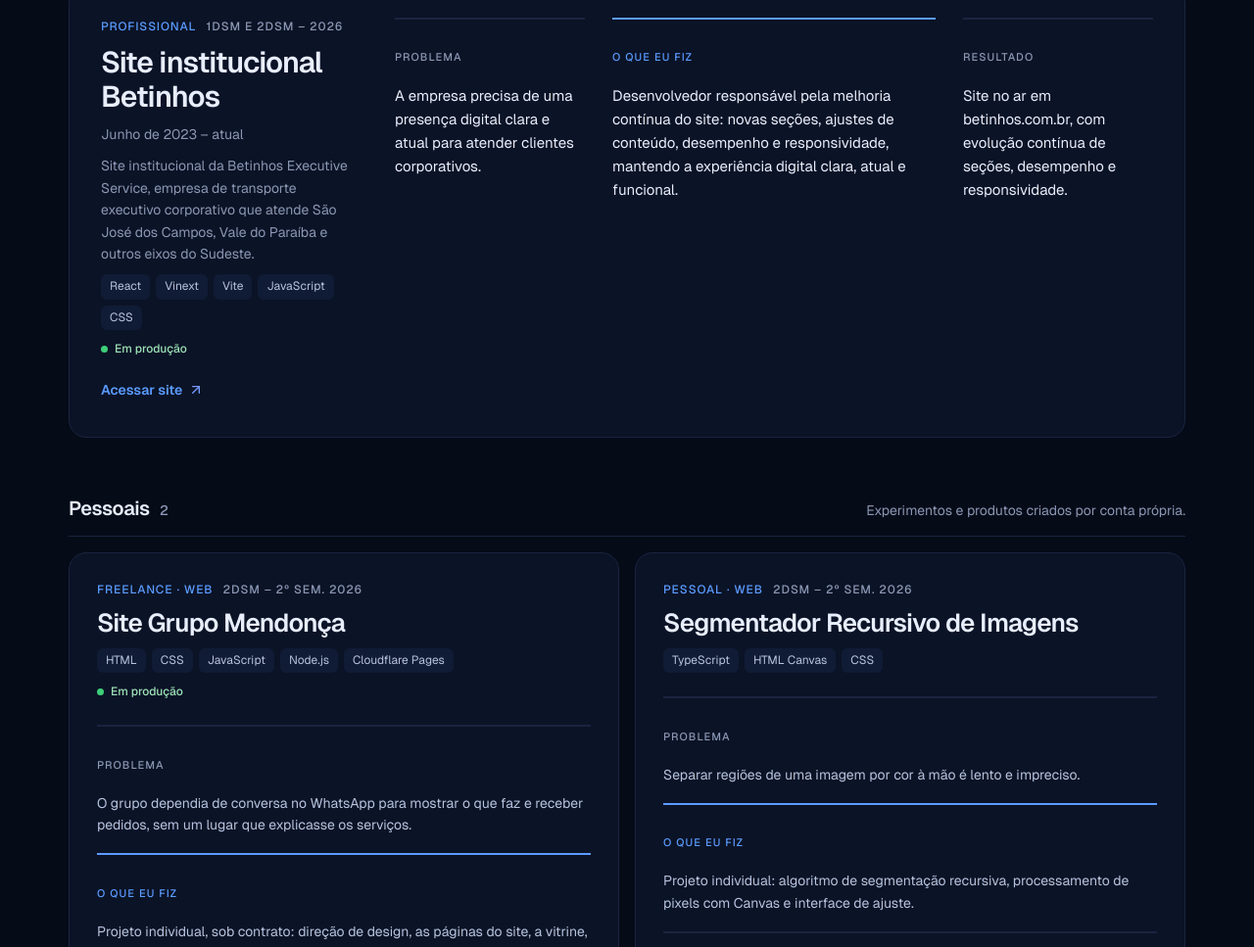
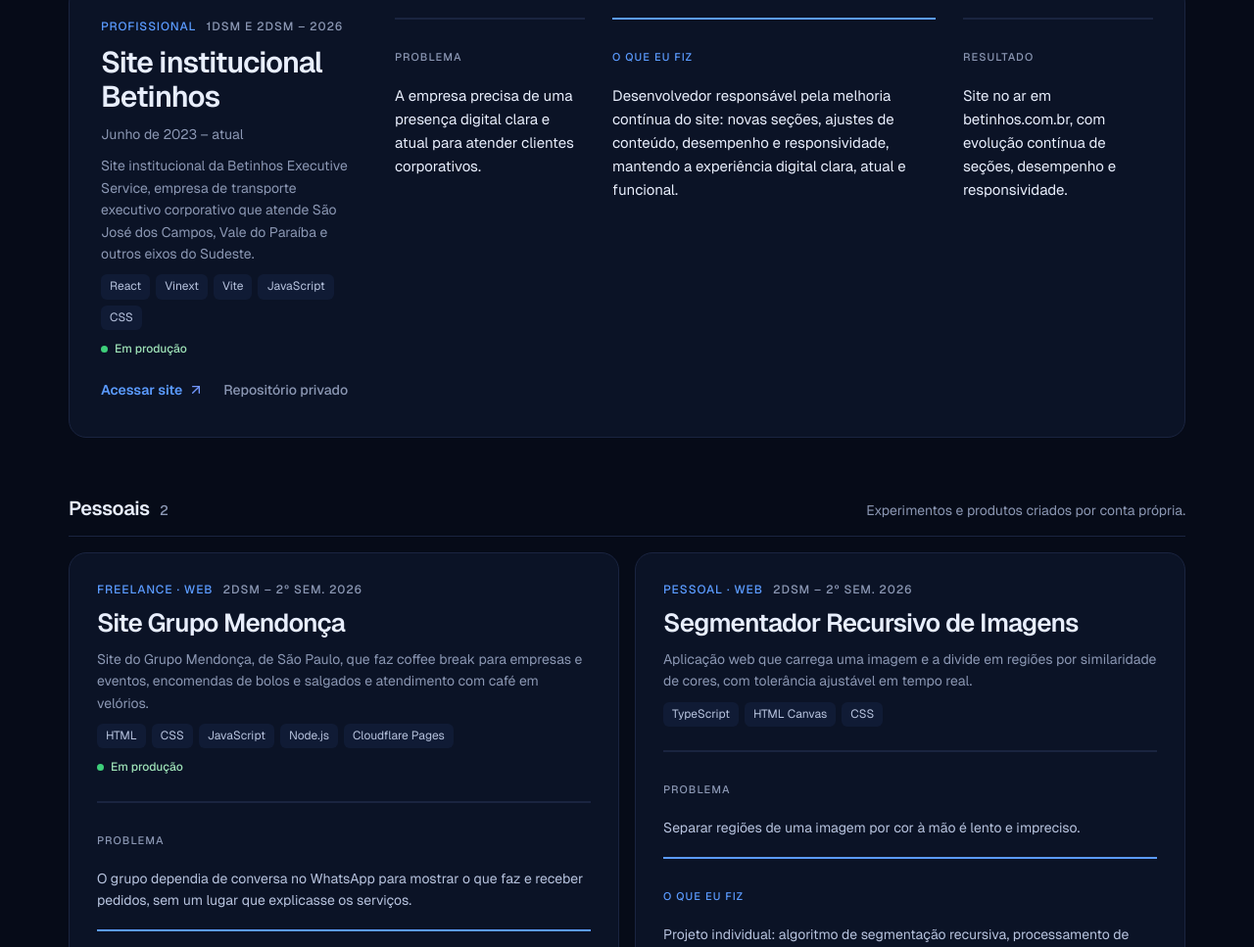
Before and after one commit to fatec-jacarei-dsm-portfolio/ra2581392613018, a plain HTML site: page docs/index.html in a window 1280 px wide. Shown: the part 3485-4452 px from the top of the page at 98% size. Drawn offline with Linux system fonts and the light colour scheme.

Commit message:
Projetos: descrição em todos os cards e aviso de repositório privado
A Fatec pede, em cada projeto, uma breve descrição e o link do
repositório. A descrição, que só aparecia nos cards largos, agora
aparece em todos. Quando o card tem link do site e o repositório é
fechado, mostra também "Repositório privado" ao lado; o Segmentador
e o Grupo Mendonça passam a dizer isso em vez de "Repositório em breve"
ou de esconder a informação. Os links ficam num .project-actions.

```diff
--- a/docs/assets/css/styles.css
+++ b/docs/assets/css/styles.css
@@ -752,13 +752,19 @@ img {
   align-items: center;
   gap: 6px;
   min-height: 32px;
-  margin-top: auto;
   color: var(--accent);
   font-size: 14px;
   font-weight: 600;
 }
 
-.project-case .project-link {
+.project-actions {
+  display: flex;
+  flex-wrap: wrap;
+  gap: 4px 20px;
+  margin-top: auto;
+}
+
+.project-case .project-actions {
   margin-top: 6px;
 }
 
--- a/docs/assets/js/content.js
+++ b/docs/assets/js/content.js
@@ -128,7 +128,7 @@ window.PORTFOLIO_DATA = {
       result: "Site no ar com a vitrine de encomendas e o orçamento de coffee break em poucos passos. Cada pedido chega à equipe na hora, e o WhatsApp está a um toque em todas as páginas.",
       status: "Em produção",
       technologies: ["HTML", "CSS", "JavaScript", "Node.js", "Cloudflare Pages"],
-      repository: "https://github.com/renanrmsantos14/site-grupo-mendonca",
+      repository: "Repositório privado",
       link: "https://www.grupomzcoffee.com.br",
       linkLabel: "Acessar site",
     },
@@ -144,7 +144,7 @@ window.PORTFOLIO_DATA = {
       problem: "Separar regiões de uma imagem por cor à mão é lento e impreciso.",
       result: "Segmentação recursiva no próprio navegador, com tolerância ajustável em tempo real.",
       technologies: ["TypeScript", "HTML Canvas", "CSS"],
-      repository: "",
+      repository: "Repositório privado",
     },
   ],
 
--- a/docs/assets/js/main.js
+++ b/docs/assets/js/main.js
@@ -28,9 +28,14 @@
     const action = isValidUrl(projectUrl)
       ? `<a class="project-link" href="${escapeHtml(projectUrl)}" target="_blank" rel="noreferrer">${escapeHtml(project.linkLabel || "Abrir repositório")} ${ICON("arrow-up-right")}</a>`
       : `<span class="project-link project-link-muted">${escapeHtml(project.repository || "Repositório em breve")}</span>`;
+    // Link do site com repositório fechado: a Fatec pede a informação do repositório em todo projeto.
+    const privateRepo = isValidUrl(project.link) && project.repository && !isValidUrl(project.repository)
+      ? `<span class="project-link project-link-muted">${escapeHtml(project.repository)}</span>`
+      : "";
+    const actions = `<div class="project-actions">${action}${privateRepo}</div>`;
     const period = project.period ? `<p class="project-period">${escapeHtml(project.period)}</p>` : "";
     const status = project.status ? `<p class="project-status">${escapeHtml(project.status)}</p>` : "";
-    const description = isCase ? `<p class="project-description">${escapeHtml(project.description)}</p>` : "";
+    const description = `<p class="project-description">${escapeHtml(project.description)}</p>`;
     const steps = [
       ["Problema", project.problem],
       ["O que eu fiz", project.contribution],
@@ -54,11 +59,11 @@
           ${description}
           <ul class="tag-list" aria-label="Tecnologias">${tags}</ul>
           ${status}
-          ${isCase ? action : ""}
+          ${isCase ? actions : ""}
         </div>
         <div class="project-steps">${steps}</div>
         ${solved}
-        ${isCase ? "" : action}
+        ${isCase ? "" : actions}
       </article>`;
   }
 
--- a/docs/index.html
+++ b/docs/index.html
@@ -130,7 +130,7 @@
                   <h4>GreenER</h4>
                   <p class="project-description">Plataforma de GreenOps da equipe Green Stack que estima o consumo energético e as emissões de CO₂e de aplicações.</p>
                   <ul class="tag-list"><li>React</li><li>TypeScript</li><li>Node.js</li><li>PostgreSQL</li><li>Render</li></ul>
-                  <a class="project-link" href="https://github.com/greenstackfatec-tech/greener" target="_blank" rel="noreferrer">Abrir repositório <img class="icon" src="assets/icons/arrow-up-right.svg" alt="" width="16" height="16" /></a>
+                  <div class="project-actions"><a class="project-link" href="https://github.com/greenstackfatec-tech/greener" target="_blank" rel="noreferrer">Abrir repositório <img class="icon" src="assets/icons/arrow-up-right.svg" alt="" width="16" height="16" /></a></div>
                 </div>
                 <div class="project-steps">
                   <div><h5>Problema</h5><p>Equipes de desenvolvimento não sabem quanta energia suas aplicações consomem nem quanto CO₂e elas geram.</p></div>
@@ -144,7 +144,7 @@
                   <h4>Scrum Dungeon</h4>
                   <p class="project-description">RPG educativo da equipe Octopus Code para ensinar Scrum.</p>
                   <ul class="tag-list"><li>JavaScript</li><li>EJS</li><li>Express</li><li>PostgreSQL</li></ul>
-                  <a class="project-link" href="https://github.com/octopusCode26/scrum-dungeon" target="_blank" rel="noreferrer">Abrir repositório <img class="icon" src="assets/icons/arrow-up-right.svg" alt="" width="16" height="16" /></a>
+                  <div class="project-actions"><a class="project-link" href="https://github.com/octopusCode26/scrum-dungeon" target="_blank" rel="noreferrer">Abrir repositório <img class="icon" src="assets/icons/arrow-up-right.svg" alt="" width="16" height="16" /></a></div>
                 </div>
                 <div class="project-steps">
                   <div><h5>Problema</h5><p>Aprender Scrum só pela teoria é abstrato e pouco envolvente para quem está começando.</p></div>
```
